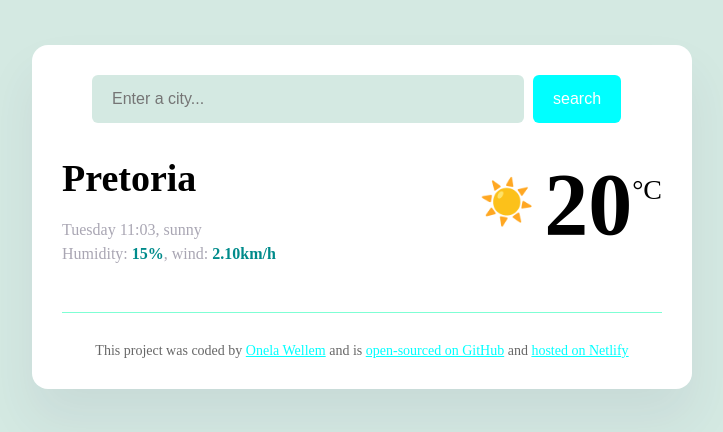
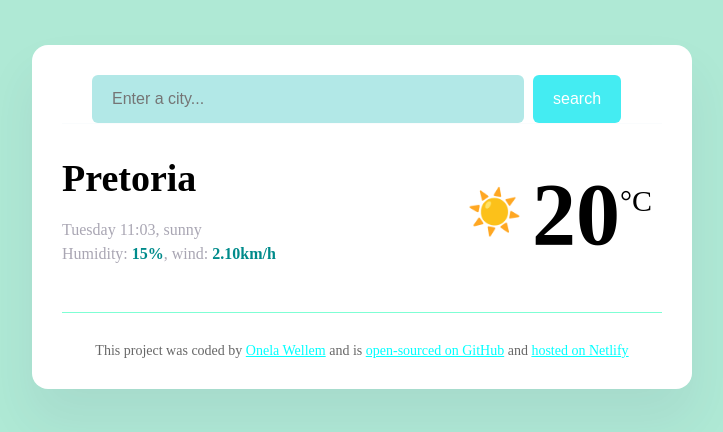
Before and after one commit to Onela25/Onela-Weather-App, a plain HTML site: page index.html in a window 1280 px wide. Shown: the whole page, without its empty margins (278-1001 px from the left). Drawn offline with Linux system fonts and the light colour scheme.

Commit message:
Added a link and

```diff
--- a/index.html
+++ b/index.html
@@ -47,7 +47,7 @@
         This project was coded by
         <a href="https://github.com/Onela25" target="_blank">Onela Wellem</a> and is
         <a href="https://github.com/Onela25/Onela-Weather-App" target="_blank">open-sourced on GitHub</a> and
-        <a href="" target="_blank">hosted on Netlify</a>
+        <a href="https://endearing-biscochitos-f985f0.netlify.app/" target="_blank">hosted on Netlify</a>
     </footer>
 
 
--- a/src/style.css
+++ b/src/style.css
@@ -1,5 +1,5 @@
 body {
-    background-color: rgb(212,233,226);
+    background-color: rgb(175, 233, 213);
     background-size: cover;
 }
 a {
@@ -14,12 +14,12 @@ a {
     padding: 30px;
 }
 header {
-    border-bottom: 1px solid rgb(255, 255, 255);
+    border-bottom: 1px solid rgb(250, 252, 253);
     padding: 0 30px 0 ;
 }
 
 .search-form-input {
-background-color: rgb(212, 233, 226);
+background-color: rgb(178, 232, 231);
 border:none;
 border-radius: 6px;
 width: 80%;
@@ -29,7 +29,7 @@ font-size: 16px;
 
 }
 .search-form-button {
-    background-color: aqua ;
+    background-color: rgb(68, 236, 242);
     padding: 15px 20px ;
     border:none ;
     border-radius: 6px;
@@ -62,14 +62,17 @@ main {
 }
 .weather-app-details strong {
     color:darkcyan;
+
 }
 
 .weather-app-unit{
     margin-top:20px;
-    font-size: 28px;
+    font-size: 30px;
+
 }
 .weather-app-temperature-container {
    display: flex;
+   margin: 10px;
 }
 .weather-app-icon{
     font-size: 44px;
```
